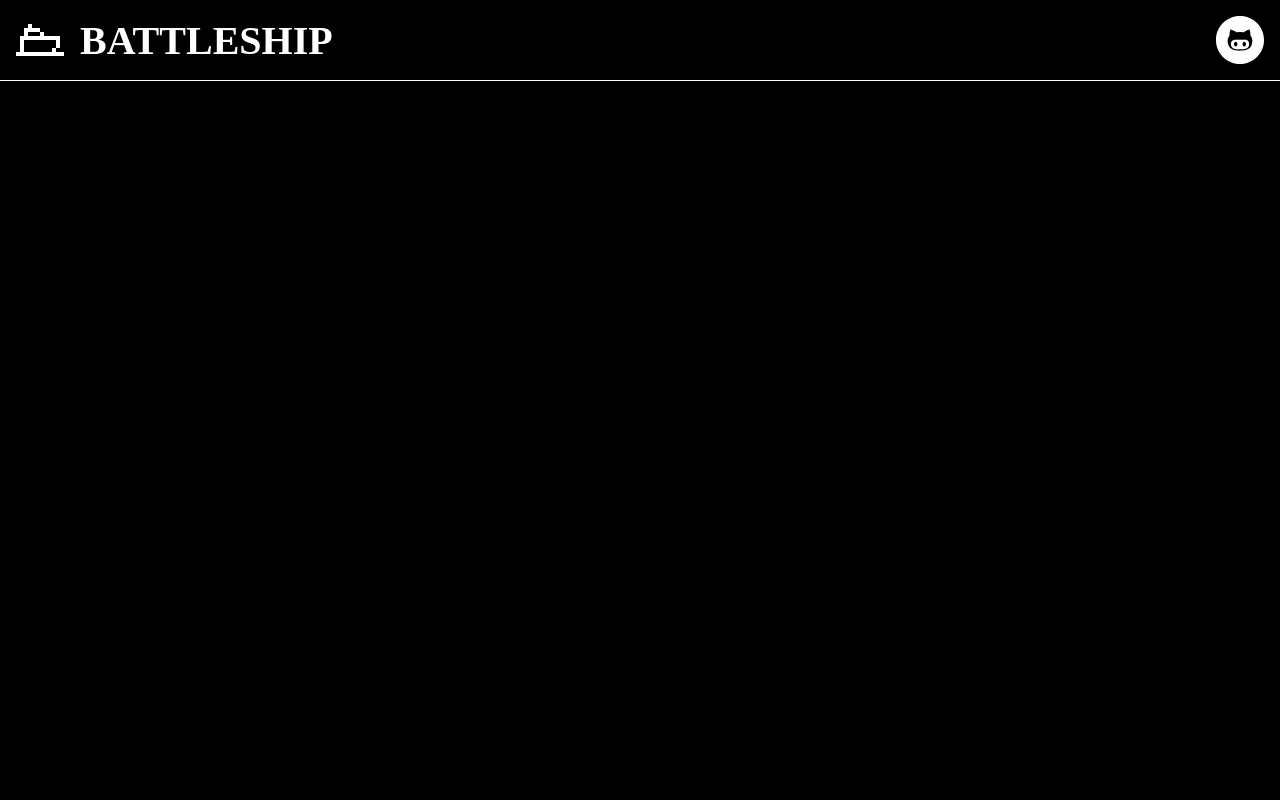
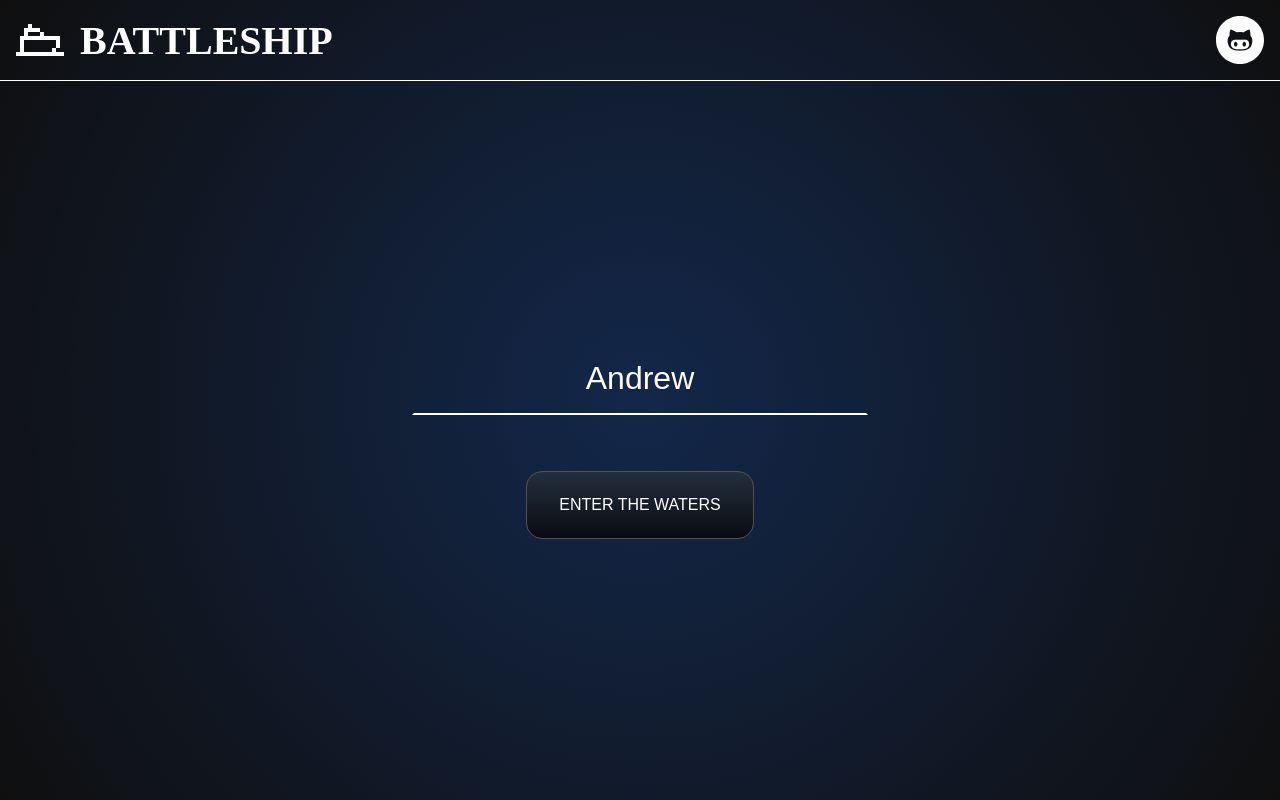
Before and after one commit to ac-gh-19/battleship, a website built with webpack: page src/template.html in a window 1280 px wide. Built offline with nearby package versions, Linux system fonts and the light colour scheme.

Commit message:
Feat: Add Dynamically Loaded Front Page Setup

```diff
--- a/src/index.js
+++ b/src/index.js
@@ -1,4 +1,10 @@
 import "../src/styles/styles.css";
+import "../src/styles/pregameCard.css";
+import initFrontPage from "./ui/frontpage";
+
+let el = initFrontPage("ENTER THE WATERS");
+let app = document.querySelector("#app");
+app.appendChild(el);
 
 let num = 2;
 console.log(num);
--- /dev/null
+++ b/src/styles/pregameCard.css
@@ -0,0 +1,41 @@
+.pregame-card {
+  display: flex;
+  flex-direction: column;
+  justify-content: center;
+  align-items: center;
+  height: 100%;
+  gap: clamp(2rem, 10vh, 3.5rem);
+}
+
+.input-name {
+  padding: 1rem;
+  text-align: center;
+  border-color: transparent;
+  background: none;
+  border-bottom-color: white;
+  color: white;
+  font-size: 2rem;
+}
+
+.play-btn {
+  background: rgb(28, 27, 27);
+  color: white;
+  padding: 1.5rem 2rem;
+  font-size: 1rem;
+  border-radius: 1rem;
+  transition: transform 0.4s;
+  border: 1px solid rgb(82, 82, 82);
+  background: linear-gradient(180deg, #232f3e 0%, #090c11 100%);
+}
+
+.play-btn:hover {
+  transform: scale(0.96);
+}
+
+.input-name:focus {
+  outline: none;
+}
+
+.input-name::placeholder {
+  color: white;
+}
--- a/src/styles/styles.css
+++ b/src/styles/styles.css
@@ -10,7 +10,10 @@ img {
 }
 
 body {
-  background: black;
+  height: 100vh;
+  display: flex;
+  flex-direction: column;
+  background: radial-gradient(circle at center, #13274a 0%, #0f0f0f 100%);
 }
 
 .header {
@@ -22,16 +25,20 @@ body {
   padding: 1rem;
 }
 
-.headerIcon {
+.header-icon {
   width: 3rem;
 }
 
-.githubIcon {
+.github-icon {
   position: absolute;
   right: 1rem;
   transition: transform 0.45s;
 }
 
-.githubIcon:hover {
+.github-icon:hover {
   transform: scale(1.15) rotate(1turn);
 }
+
+.app {
+  flex: 1 1 0;
+}
--- a/src/template.html
+++ b/src/template.html
@@ -8,16 +8,27 @@
   <body>
     <header>
       <h1 class="header">
-        <img src="./assets/headerShip1.svg" class="headerIcon" />
+        <img src="./assets/headerShip1.svg" class="header-icon" />
         BATTLESHIP
-        <a class="githubIcon" href="https://github.com/ac-gh-19">
+        <a class="github-icon" href="https://github.com/ac-gh-19">
           <img
             src="./assets/githubIcon.svg"
-            class="headerIcon"
+            class="header-icon"
             alt="Github Icon"
           />
         </a>
       </h1>
     </header>
+    <section class="app" id="app">
+      <!-- <div class="pregame-card">
+        <input
+          id="nameInput"
+          maxlength="16"
+          placeholder="Andrew"
+          class="input-name"
+        />
+        <button class="play-btn">ENTER THE WATERS</button>
+      </div> -->
+    </section>
   </body>
 </html>
--- /dev/null
+++ b/src/ui/frontpage.js
@@ -0,0 +1,21 @@
+function initFrontPage(btnText) {
+  let div = document.createElement("div");
+  div.classList.add("pregame-card");
+
+  let input = document.createElement("input");
+  input.id = "nameInput";
+  input.maxLength = "16";
+  input.placeholder = "Andrew";
+  input.classList.add("input-name");
+
+  let btn = document.createElement("button");
+  btn.classList.add("play-btn");
+  btn.textContent = btnText;
+
+  div.appendChild(input);
+  div.appendChild(btn);
+
+  return div;
+}
+
+export default initFrontPage;
```
